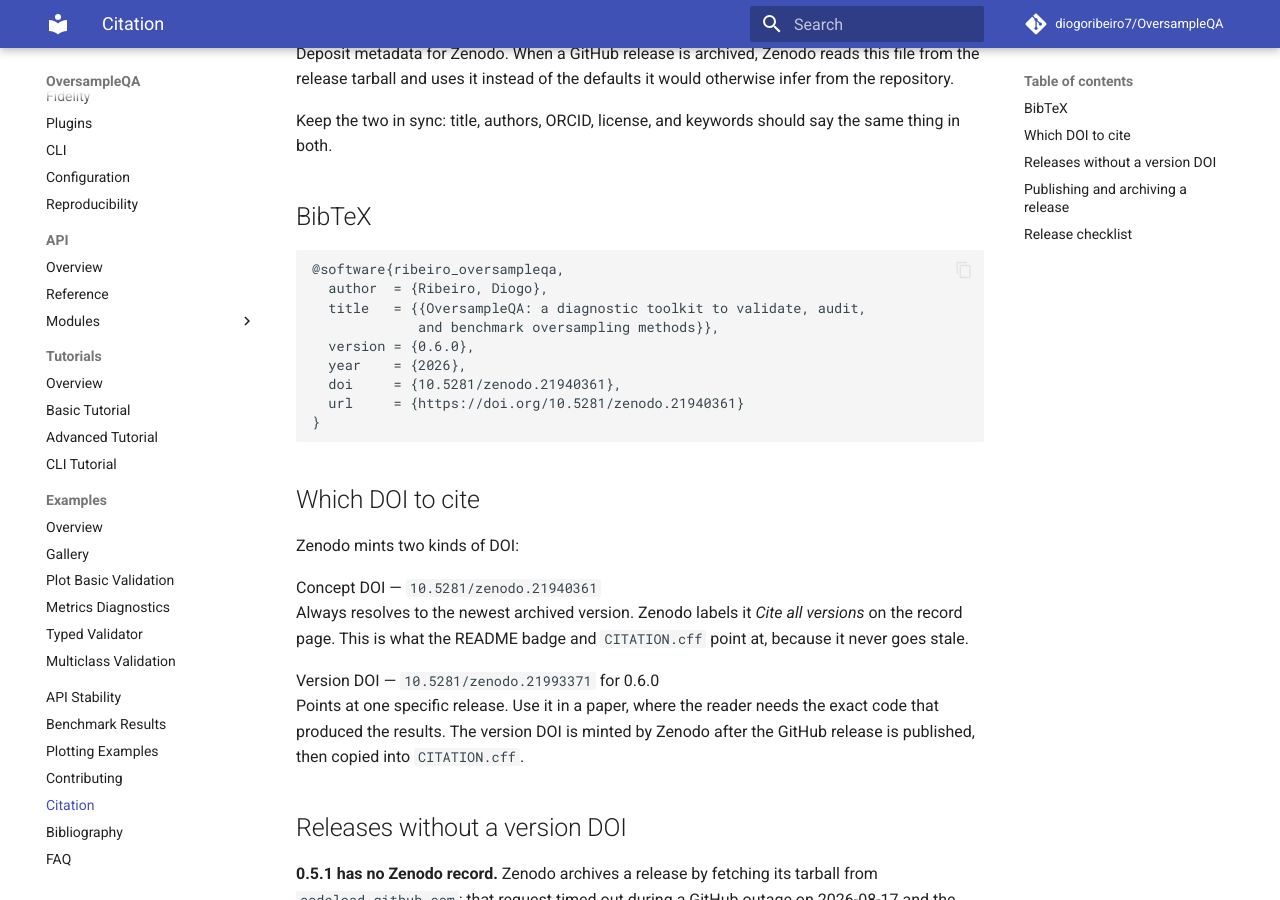
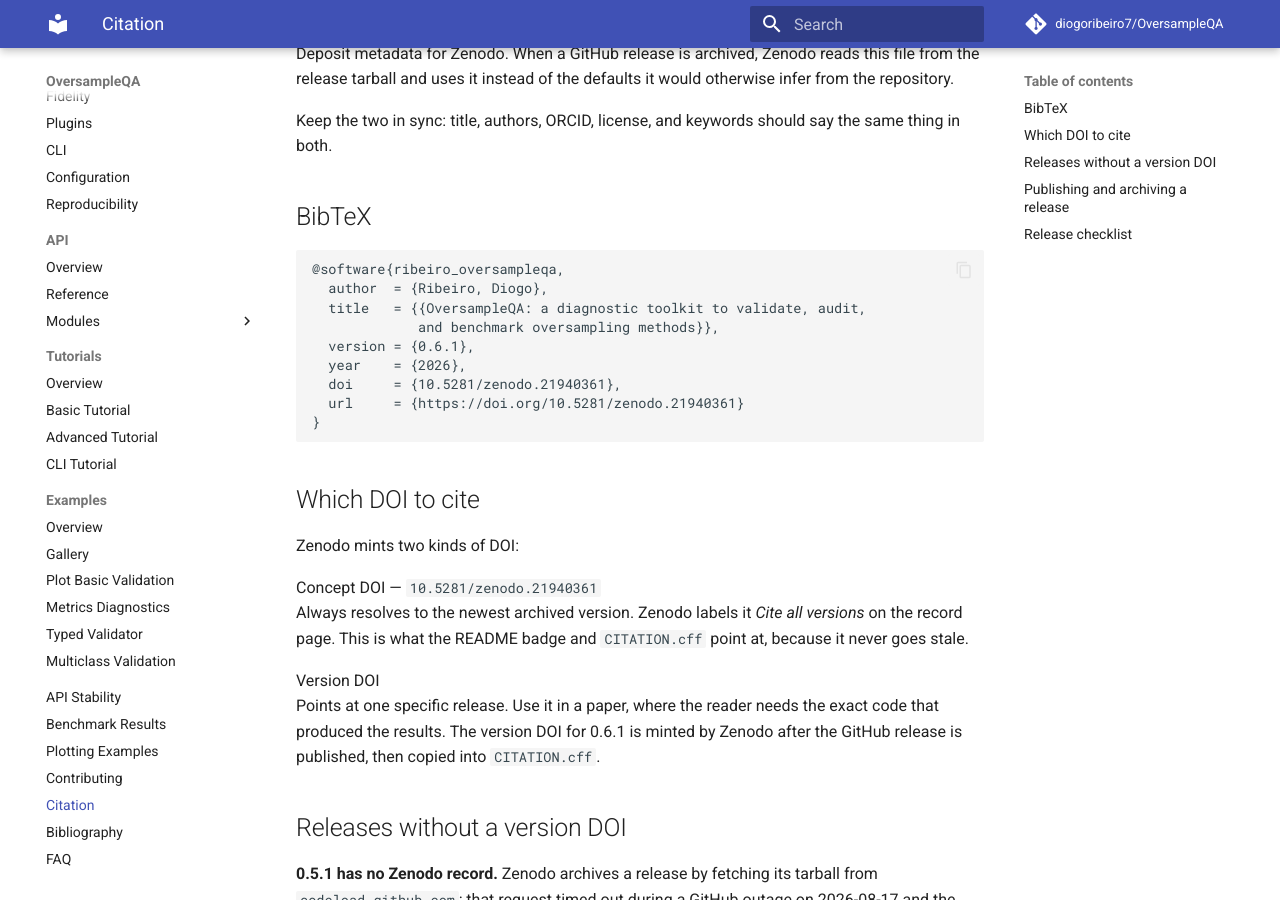
Before and after one commit to DiogoRibeiro7/OversampleQA, an MkDocs documentation site: the page built from docs/citation.md, in a window 1280 px wide and 900 px high, scrolled down 299 px. Built offline with MkDocs 1.6.1 and Material for MkDocs 9.7.7, drawn with Linux system fonts in a browser that asks for light colours; comment, search, counter and statistics services are not loaded.

Commit message:
chore: release 0.6.1

```diff
--- a/docs/citation.md
+++ b/docs/citation.md
@@ -22,7 +22,7 @@
   author  = {Ribeiro, Diogo},
   title   = {{OversampleQA: a diagnostic toolkit to validate, audit,
              and benchmark oversampling methods}},
-  version = {0.6.0},
+  version = {0.6.1},
   year    = {2026},
   doi     = {10.5281/zenodo.21940361},
   url     = {https://doi.org/10.5281/zenodo.21940361}
@@ -38,11 +38,11 @@
 all versions* on the record page. This is what the README badge and
 `CITATION.cff` point at, because it never goes stale.
 
-Version DOI — `10.5281/zenodo.21993371` for 0.6.0
+Version DOI
 Points at one specific release. Use it in a paper, where the reader
-needs the exact code that produced the results. The version DOI is
-minted by Zenodo after the GitHub release is published, then copied into
-`CITATION.cff`.
+needs the exact code that produced the results. The version DOI for
+0.6.1 is minted by Zenodo after the GitHub release is published, then
+copied into `CITATION.cff`.
 
 ## Releases without a version DOI
 
--- a/pyproject.toml
+++ b/pyproject.toml
@@ -1,6 +1,6 @@
 [tool.poetry]
 name = "oversampleqa"
-version = "0.6.0"
+version = "0.6.1"
 description = "A diagnostic toolkit to validate oversampling methods."
 authors = ["Diogo Ribeiro <dfr@esmad.ipp.pt>"]
 license = "MIT"
@@ -207,7 +207,7 @@
 
 [tool.commitizen]
 name = "cz_conventional_commits"
-version = "0.6.0"
+version = "0.6.1"
 tag_format = "v$version"
 update_changelog_on_bump = true
 
--- a/src/oversampleqa/__init__.py
+++ b/src/oversampleqa/__init__.py
@@ -5,7 +5,7 @@
 oversampling techniques like SMOTE, ADASYN, and their variants.
 """
 
-__version__ = "0.6.0"
+__version__ = "0.6.1"
 __author__ = "Diogo Ribeiro"
 __email__ = "dfr@esmad.ipp.pt"
 __orcid__ = "0009-0001-2022-7072"
```
Also changed, not shown: CHANGELOG.md (+11 -1 lines), README.md (+3 -3 lines), 1 other file.
